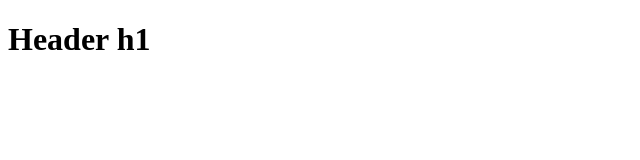
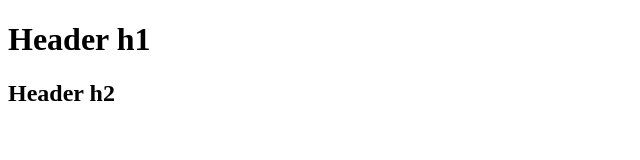
Before and after one commit to drmth/githubChallenge1, a plain HTML site: page index.html in a window 1280 px wide. Shown: the whole page, without its empty margins (0-640 px from the left). Drawn offline with Linux system fonts and the light colour scheme.

Commit message:
adding h2

```diff
--- a/index.html
+++ b/index.html
@@ -10,5 +10,8 @@
     <h1>
         Header h1
     </h1>
+    <h2>
+        Header h2
+    </h2>
 </body>
 </html>
```
